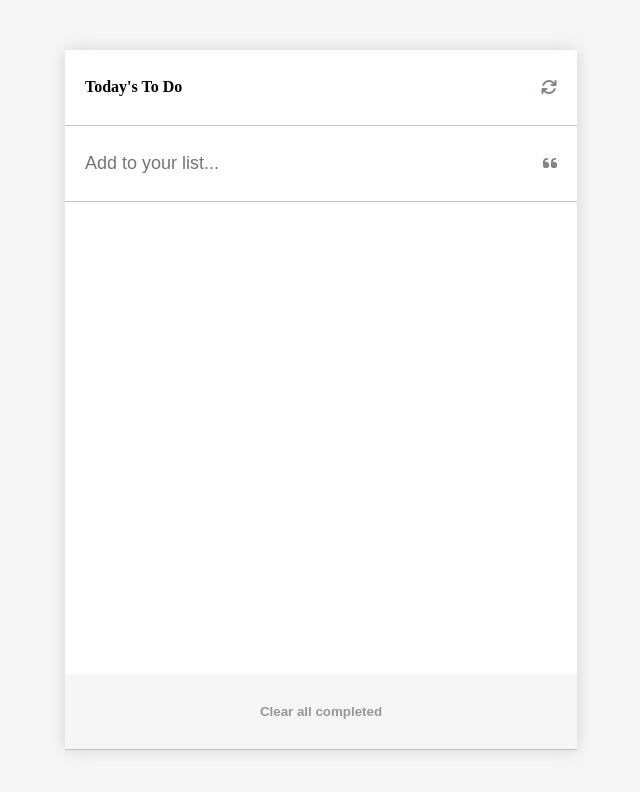
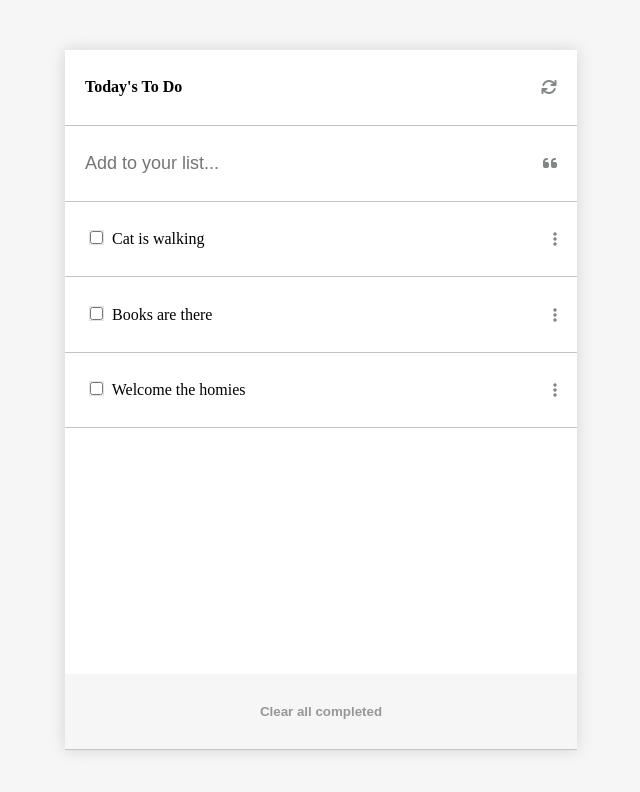
Before and after one commit to AbbasSarwar/ToDo, a website built with webpack: page src/index.html in a window 1280 px wide. Shown: the whole page, without its empty margins (319-959 px from the left). Built offline with nearby package versions, Linux system fonts and the light colour scheme.

Commit message:
ToDo basic

```diff
--- a/src/index.html
+++ b/src/index.html
@@ -14,10 +14,11 @@
         <ul class="toDo">
             <li><h4>Today's To Do</h4> <i class="fa-solid fa-arrows-rotate"></i></li>
             <li><input type="text" placeholder="Add to your list..."> <i class="fa-solid fa-quote-left"></i></li>
-            <ul class="add">
+            <ul id="addtodo">
             </ul>
             <li class="btn-li"><button>Clear all completed</button></li>
         </ul>
+        <div class="idd"></div>
     </section>
 </body>
 </html>
--- a/src/index.js
+++ b/src/index.js
@@ -0,0 +1,23 @@
+const Container = document.getElementById('addtodo');
+
+const Task = [
+  {
+    description: 'Cat is walking',
+    completed: true,
+    index: 0,
+  },
+  {
+    description: 'Books are there',
+    completed: true,
+    index: 1,
+  },
+  {
+    description: 'Welcome the homies',
+    completed: true,
+    index: 2,
+  },
+];
+const Display = () => {
+  Task.map((t) => Container.innerHTML += `<li key= ${t.index}><span><input type="checkbox" data-com="${t.completed}"> ${t.description}</span> <i class="fa-solid fa-ellipsis-vertical"></i></li>`);// eslint-disable-line no-return-assign
+};
+Display();
--- a/src/style.css
+++ b/src/style.css
@@ -69,7 +69,7 @@
   font-weight: 600;
 }
 
-.add {
+#addtodo {
   display: flex;
   flex-direction: column;
   width: 100%;
```
